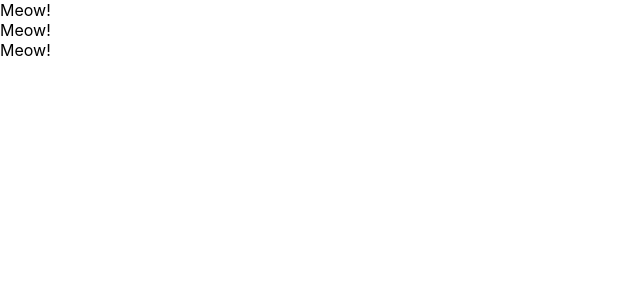
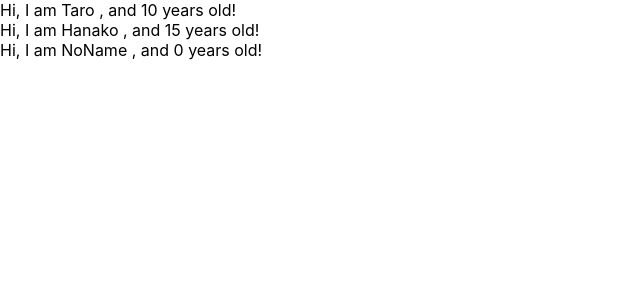
Before and after one commit to okiayaka/react-redux-crud-application, a React (Create React App) app: page / in a window 1280 px wide. Shown: the top 300 px of the page, without its empty margins (0-640 px from the left). Built offline with nearby package versions, Linux system fonts and the light colour scheme.

Commit message:
learn props for component

```diff
--- a/src/App.js
+++ b/src/App.js
@@ -11,17 +11,28 @@
 // }
 
 const App = () => {
+  const profiles = [
+    { name: "Taro", age: 10},
+    { name: "Hanako", age: 15},
+    { name: "NoName"},
+  ]
   return (
   <div>
-    <Cat />
-    <Cat />
-    <Cat />
+      {
+        profiles.map((profile, index) => {
+          return <User name={profile.name} age={profile.age} key={index} />;
+        })
+      }
   </div>
   )
 }
 
-const Cat = () => {
-  return <div>Meow!</div>
+const User = (props) => {
+  return <div>Hi, I am {props.name} , and {props.age} years old!</div>
+}
+
+User.defaultProps = {
+  age: 0
 }
 
 export default App;
```
